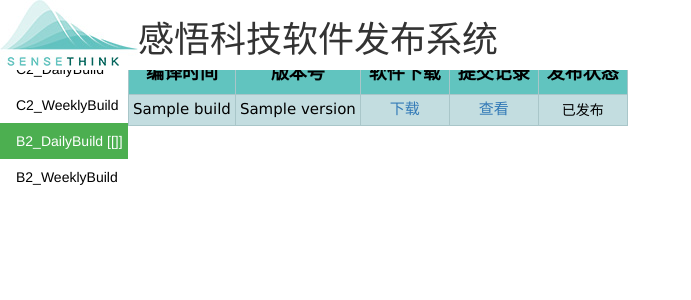
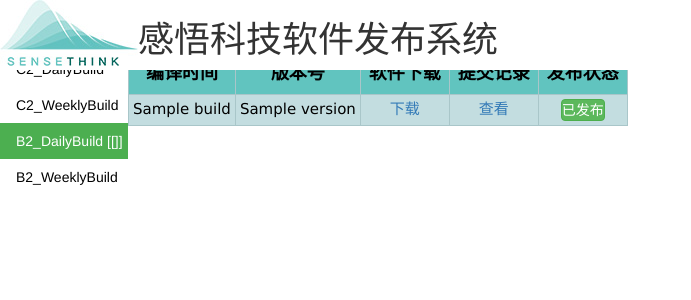
Before and after one commit to wuyou1102/BSP, a Django app: template Server/B2/templates/B2_DailyBuild.html in a window 1280 px wide. Shown: the top 300 px of the page, without its empty margins (0-691 px from the left). Run offline with Django 3.2, Linux system fonts and the light colour scheme; the template is opened without the code that fills it: most values are stand-ins (such as "Sample title", 1, 10 or a date in 2020); some libraries are stand-ins or nearby versions.

Commit message:
Update B2_DailyBuild.html

```diff
--- a/Server/B2/templates/B2_DailyBuild.html
+++ b/Server/B2/templates/B2_DailyBuild.html
@@ -57,12 +57,12 @@
                 </td>
                 <td>
                     {% if build.is_released != "False" %}
-                    <div class="btn btn-outline-success">
+                    <div class="btn btn-success">
                         <span>已发布</span>
                     </div>
                     <br>
                     {% else %}
-                    <div class="btn btn-outline-primary" onclick="">
+                    <div class="btn btn-primary" onclick="">
                         <span>可发布</span>
                     </div>
                     <br>
```
